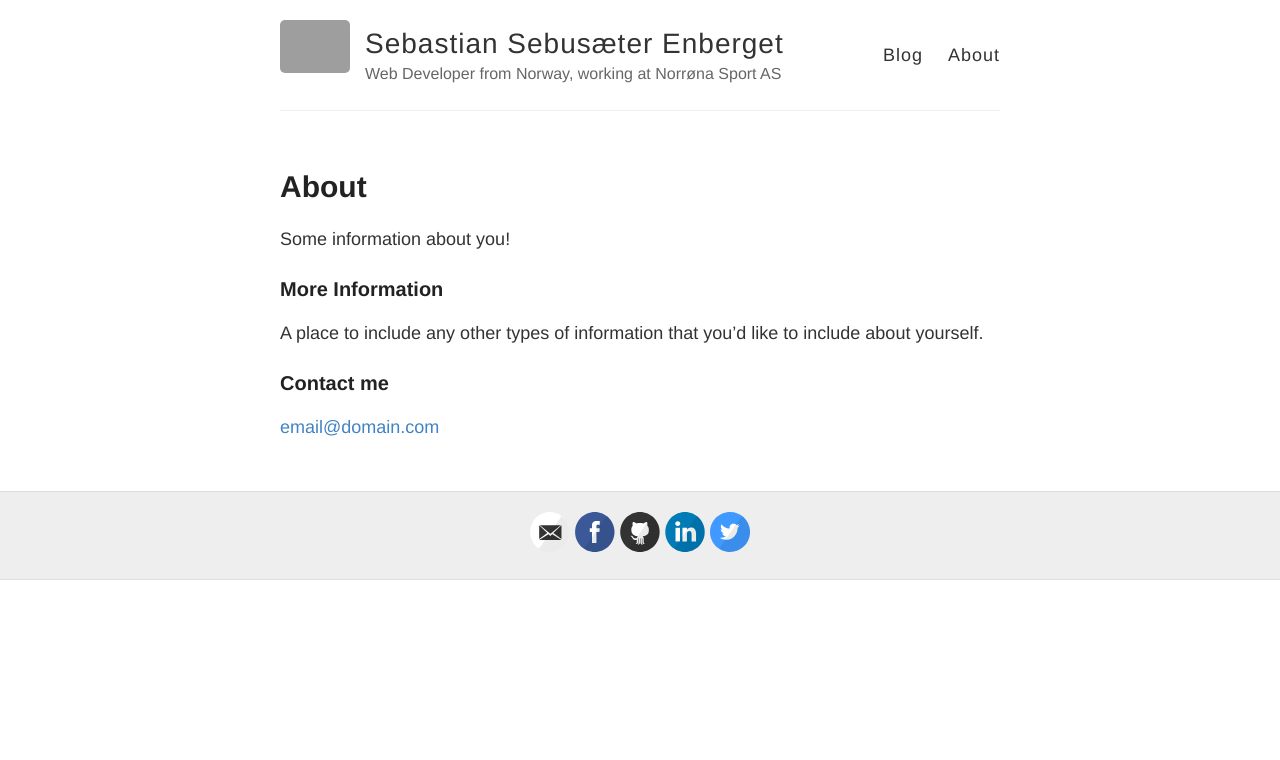
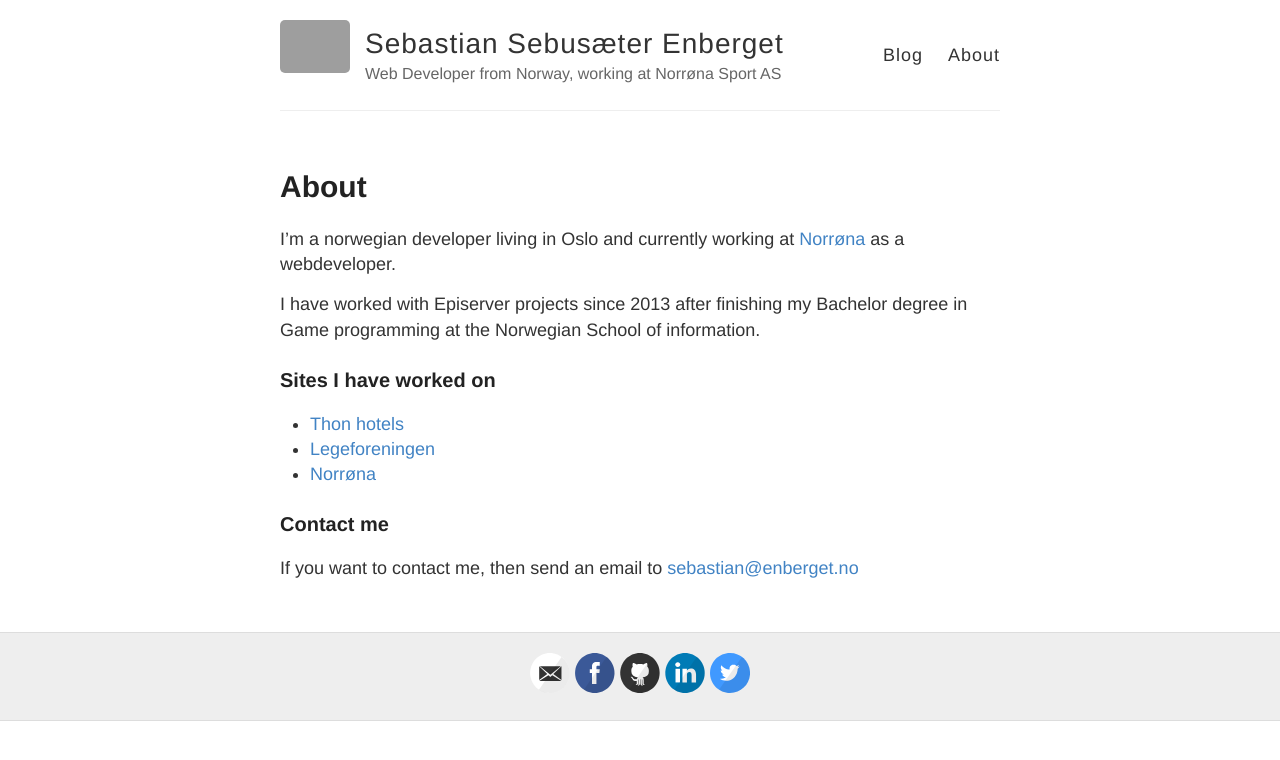
Before and after one commit to Sebbe/sebbe.github.com, a Jekyll site: the page built from about.md, in a window 1280 px wide. Shown: the top 760 px of the page. Built offline with Jekyll 4.4.1, drawn with Linux system fonts in a browser that asks for light colours; grey boxes are pictures that could not be loaded.

Commit message:
Updated about page

```diff
--- a/about.md
+++ b/about.md
@@ -4,12 +4,16 @@ title: About
 permalink: /about/
 ---
 
-Some information about you!
+I'm a norwegian developer living in Oslo and currently working at [Norrøna](https://www.norrona.com/) as a webdeveloper.
 
-### More Information
+I have worked with Episerver projects since 2013 after finishing my Bachelor degree in Game programming at the Norwegian School of information.
 
-A place to include any other types of information that you'd like to include about yourself.
+### Sites I have worked on
+
+- [Thon hotels](https://www.thonhotels.no)
+- [Legeforeningen](https://www.legeforeningen.no)
+- [Norrøna](https://www.norrona.com/)
 
 ### Contact me
 
-[email@domain.com](mailto:email@domain.com)
+If you want to contact me, then send an email to [sebastian@enberget.no](mailto:sebastian@enberget.no)
```
